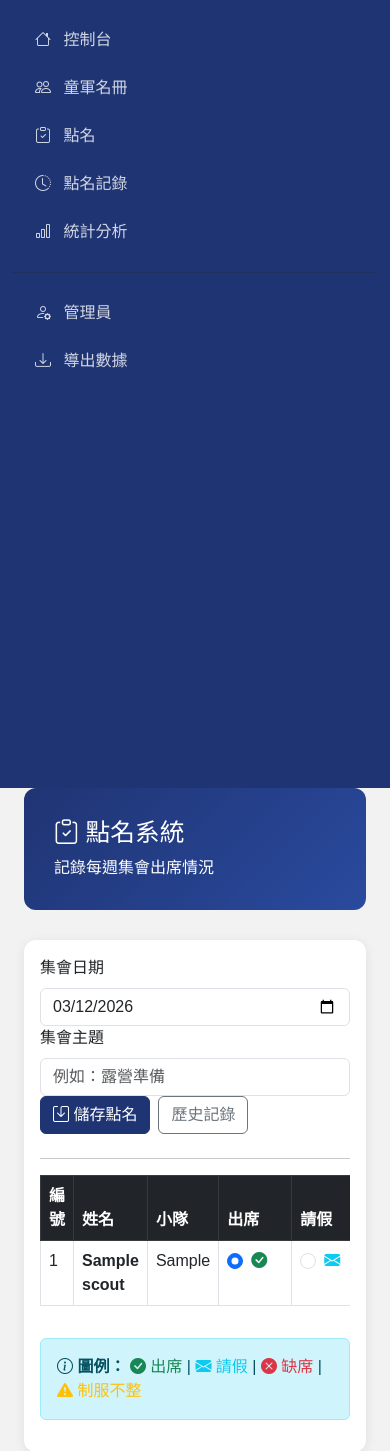
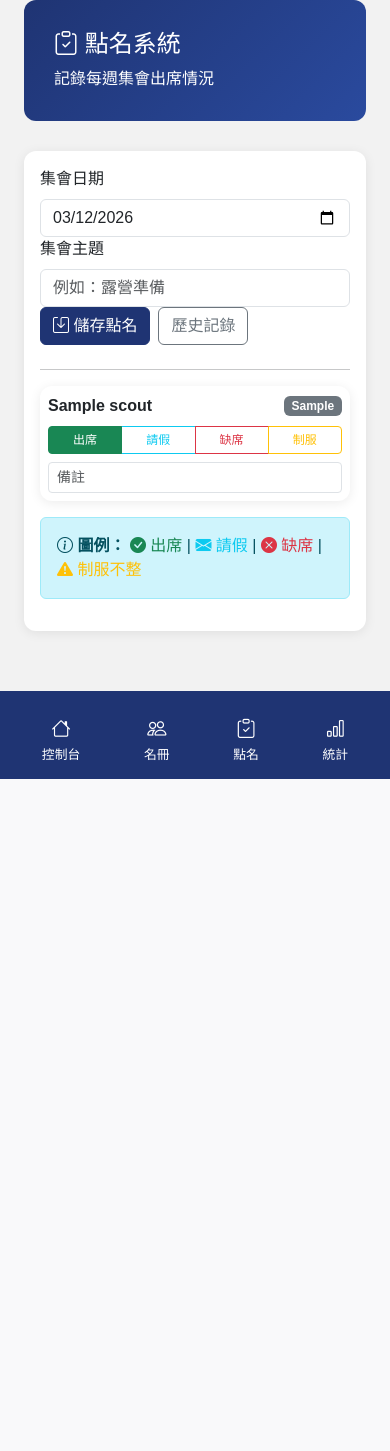
Before and after one commit to MacauFootBoy/scout-attendance, a Flask app: page /attendance in a window 390 px wide. Shown: the part 70-1521 px from the top of the page. After the commit the page ends 849 px from the top, so only its background shows below. Run offline with Flask 3, Linux system fonts and the light colour scheme; a user stored in the database is signed in; tables that the repository leaves empty hold one stand-in row (values such as "Sample post").

Commit message:
Mobile responsive design update

```diff
--- a/templates/attendance.html
+++ b/templates/attendance.html
@@ -31,17 +31,17 @@
             <hr>
 
             {% if scouts %}
-            <div class="table-responsive">
+            <div class="table-responsive d-none d-md-block">
                 <table class="table table-bordered">
                     <thead class="table-dark">
                         <tr>
                             <th style="width: 50px;">編號</th>
                             <th>姓名</th>
                             <th>小隊</th>
-                            <th style="width: 120px;">出席</th>
-                            <th style="width: 120px;">請假</th>
-                            <th style="width: 120px;">缺席</th>
-                            <th style="width: 120px;">制服不整</th>
+                            <th style="width: 80px;">出席</th>
+                            <th style="width: 80px;">請假</th>
+                            <th style="width: 80px;">缺席</th>
+                            <th style="width: 80px;">制服不整</th>
                             <th>備註</th>
                         </tr>
                     </thead>
@@ -58,7 +58,7 @@
                                            id="present_{{ scout.id }}"
                                            value="present"
                                            {% if not records.get(scout.id) or records.get(scout.id).status == 'present' %}checked{% endif %}>
-                                    <label class="form-check-label text-success" for="present_{{ scout.id }}">
+                                    <label class="form-check-label text-success d-none" for="present_{{ scout.id }}">
                                         <i class="bi bi-check-circle-fill"></i>
                                     </label>
                                 </div>
@@ -70,7 +70,7 @@
                                            id="leave_{{ scout.id }}"
                                            value="leave"
                                            {% if records.get(scout.id) and records[scout.id].status == 'leave' %}checked{% endif %}>
-                                    <label class="form-check-label text-info" for="leave_{{ scout.id }}">
+                                    <label class="form-check-label text-info d-none" for="leave_{{ scout.id }}">
                                         <i class="bi bi-envelope-fill"></i>
                                     </label>
                                 </div>
@@ -82,7 +82,7 @@
                                            id="absent_{{ scout.id }}"
                                            value="absent"
                                            {% if records.get(scout.id) and records[scout.id].status == 'absent' %}checked{% endif %}>
-                                    <label class="form-check-label text-danger" for="absent_{{ scout.id }}">
+                                    <label class="form-check-label text-danger d-none" for="absent_{{ scout.id }}">
                                         <i class="bi bi-x-circle-fill"></i>
                                     </label>
                                 </div>
@@ -94,7 +94,7 @@
                                            id="uniform_{{ scout.id }}"
                                            value="uniform"
                                            {% if records.get(scout.id) and records[scout.id].status == 'uniform' %}checked{% endif %}>
-                                    <label class="form-check-label text-warning" for="uniform_{{ scout.id }}">
+                                    <label class="form-check-label text-warning d-none" for="uniform_{{ scout.id }}">
                                         <i class="bi bi-exclamation-triangle-fill"></i>
                                     </label>
                                 </div>
@@ -107,6 +107,39 @@
                         {% endfor %}
                     </tbody>
                 </table>
+            </div>
+
+            <!-- 手機版卡片式顯示 -->
+            <div class="d-md-none">
+                {% for scout in scouts %}
+                <div class="card mb-2">
+                    <div class="card-body p-2">
+                        <div class="d-flex justify-content-between align-items-center mb-2">
+                            <strong>{{ scout.name }}</strong>
+                            <span class="badge bg-secondary">{{ scout.troop or '-' }}</span>
+                        </div>
+                        <div class="btn-group w-100" role="group">
+                            <input type="radio" class="btn-check" name="status_{{ scout.id }}" id="p_{{ scout.id }}" value="present"
+                                   {% if not records.get(scout.id) or records.get(scout.id).status == 'present' %}checked{% endif %}>
+                            <label class="btn btn-sm btn-outline-success" for="p_{{ scout.id }}">出席</label>
+
+                            <input type="radio" class="btn-check" name="status_{{ scout.id }}" id="l_{{ scout.id }}" value="leave"
+                                   {% if records.get(scout.id) and records[scout.id].status == 'leave' %}checked{% endif %}>
+                            <label class="btn btn-sm btn-outline-info" for="l_{{ scout.id }}">請假</label>
+
+                            <input type="radio" class="btn-check" name="status_{{ scout.id }}" id="a_{{ scout.id }}" value="absent"
+                                   {% if records.get(scout.id) and records[scout.id].status == 'absent' %}checked{% endif %}>
+                            <label class="btn btn-sm btn-outline-danger" for="a_{{ scout.id }}">缺席</label>
+
+                            <input type="radio" class="btn-check" name="status_{{ scout.id }}" id="u_{{ scout.id }}" value="uniform"
+                                   {% if records.get(scout.id) and records[scout.id].status == 'uniform' %}checked{% endif %}>
+                            <label class="btn btn-sm btn-outline-warning" for="u_{{ scout.id }}">制服</label>
+                        </div>
+                        <input type="text" name="note_{{ scout.id }}" class="form-control form-control-sm mt-2"
+                               placeholder="備註" value="{{ records.get(scout.id).note or '' }}">
+                    </div>
+                </div>
+                {% endfor %}
             </div>
 
             <div class="alert alert-info mt-3">
--- a/templates/base.html
+++ b/templates/base.html
@@ -77,6 +77,100 @@
 
         .btn-primary:hover {
             background-color: #2a4a9e;
+        }
+
+        /* 手機版側邊欄隱藏，顯示漢堡選單 */
+        @media (max-width: 768px) {
+            .sidebar {
+                display: none;
+            }
+            .main-content {
+                padding: 10px;
+            }
+            .page-header {
+                padding: 15px;
+            }
+            .stat-card {
+                padding: 10px;
+                margin-bottom: 10px;
+            }
+            .stat-card h3 {
+                font-size: 1.5rem;
+            }
+        }
+
+        /* 桌面版側邊欄樣式 */
+        @media (min-width: 769px) {
+            .mobile-nav {
+                display: none;
+            }
+        }
+
+        /* 手機版導航 */
+        .mobile-nav {
+            position: fixed;
+            bottom: 0;
+            left: 0;
+            right: 0;
+            background: var(--primary);
+            z-index: 1000;
+            padding: 10px;
+            display: flex;
+            justify-content: space-around;
+        }
+
+        .mobile-nav a {
+            color: white;
+            text-decoration: none;
+            font-size: 0.8rem;
+            text-align: center;
+        }
+
+        .mobile-nav a i {
+            font-size: 1.2rem;
+            display: block;
+        }
+
+        /* 表格響應式 */
+        .table-responsive {
+            overflow-x: auto;
+            -webkit-overflow-scrolling: touch;
+        }
+
+        .table {
+            font-size: 0.9rem;
+        }
+
+        .table th, .table td {
+            padding: 8px 4px;
+            vertical-align: middle;
+        }
+
+        /* 點名頁面按鈕優化 */
+        .status-radio {
+            width: 32px;
+            height: 32px;
+            cursor: pointer;
+        }
+
+        @media (max-width: 576px) {
+            .status-radio {
+                width: 28px;
+                height: 28px;
+            }
+            .table {
+                font-size: 0.8rem;
+            }
+            .btn-sm {
+                padding: 4px 8px;
+                font-size: 0.75rem;
+            }
+            h2 {
+                font-size: 1.25rem;
+            }
+            .page-header h2 {
+                font-size: 1.5rem;
+            }
         }
 
         .btn-warning {
@@ -233,6 +327,14 @@
     </div>
 
     {% if current_user.is_authenticated %}
+    <!-- 手機版底部導航 -->
+    <div class="mobile-nav d-md-none">
+        <a href="{{ url_for('dashboard') }}"><i class="bi bi-house"></i> 控制台</a>
+        <a href="{{ url_for('scouts') }}"><i class="bi bi-people"></i> 名冊</a>
+        <a href="{{ url_for('attendance') }}"><i class="bi bi-clipboard-check"></i> 點名</a>
+        <a href="{{ url_for('stats') }}"><i class="bi bi-bar-chart"></i> 統計</a>
+    </div>
+
     <footer class="footer">
         <div class="container">
             <p class="mb-0">澳門童軍第5旅 點名系統 &copy; 2024</p>
```
